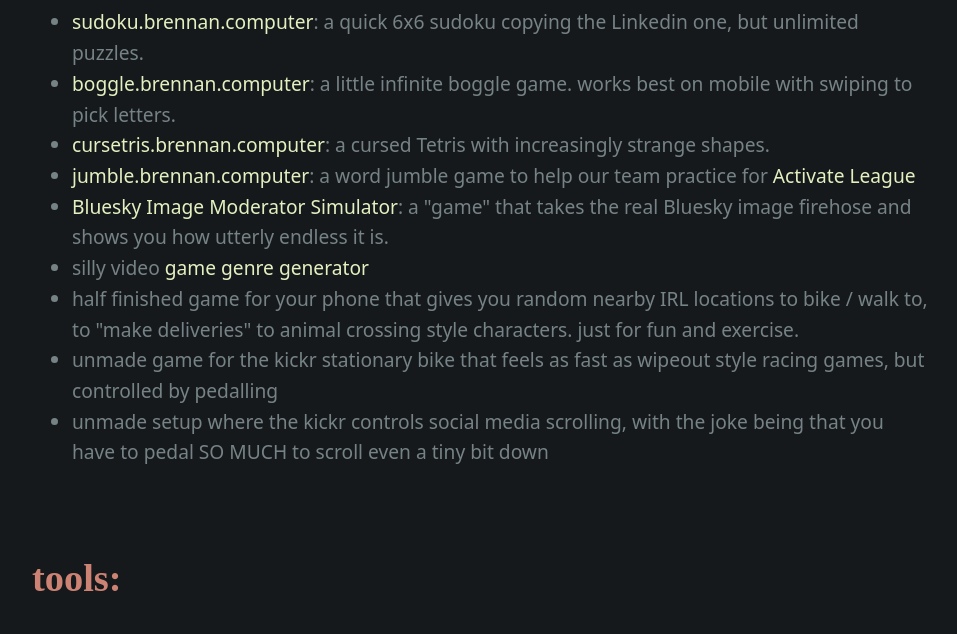
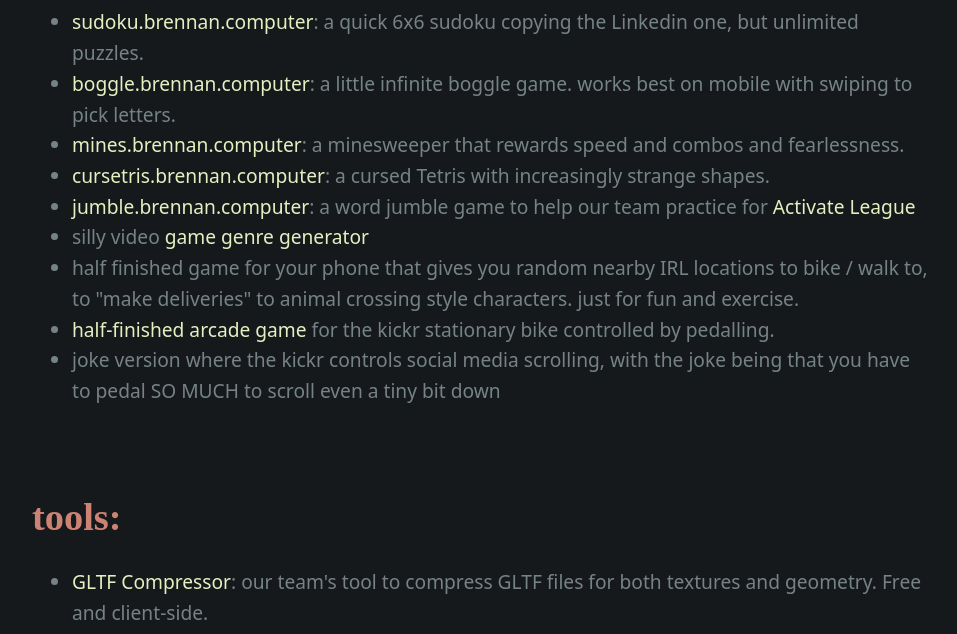
Before and after one commit to LTKMN/dotcomputer, a plain HTML site: page index.html in a window 1280 px wide. Shown: the part 316-950 px from the top of the page, without its empty margins (158-1115 px from the left). Drawn offline with Linux system fonts and the light colour scheme; a web font is replaced by a local one.

Commit message:
Update index.html

```diff
--- a/index.html
+++ b/index.html
@@ -96,18 +96,18 @@
     <ul>
       <li><a href="https://sudoku.brennan.computer">sudoku.brennan.computer</a>: a quick 6x6 sudoku copying the Linkedin one, but unlimited puzzles.</li>
       <li><a href="https://boggle.brennan.computer">boggle.brennan.computer</a>: a little infinite boggle game. works best on mobile with swiping to pick letters.</li>
+      <li><a href="https://mines.brennan.computer">mines.brennan.computer</a>: a minesweeper that rewards speed and combos and fearlessness.</li>
       <li><a href="https://cursetris.brennan.computer">cursetris.brennan.computer</a>: a cursed Tetris with increasingly strange shapes.</li>
       <li><a href="https://jumble.brennan.computer">jumble.brennan.computer</a>: a word jumble game to help our team practice for <a href="https://www.playactivate.com">Activate League</a></li>
-      <li><a href="https://bskyimagemoderator.brennan.computer/">Bluesky Image Moderator Simulator</a>: a "game" that takes the real Bluesky image firehose and shows you how utterly endless it is.</li>
       <li>silly video <a href="https://brennanletkeman.com/videogame.html">game genre generator</a></li>
       <li>half finished game for your phone that gives you random nearby IRL locations to bike / walk to, to "make deliveries" to animal crossing style characters. just for fun and exercise.</li>
-      <li>unmade game for the kickr stationary bike that feels as fast as wipeout style racing games, but controlled by pedalling</li>
-      <li>unmade setup where the kickr controls social media scrolling, with the joke being that you have to pedal SO MUCH to scroll even a tiny bit down</li>
+      <li><a href="https://bsky.app/profile/brennan.computer/post/3mbuc5nydds2q">half-finished arcade game</a> for the kickr stationary bike controlled by pedalling.</li>
+      <li>joke version where the kickr controls social media scrolling, with the joke being that you have to pedal SO MUCH to scroll even a tiny bit down</li>
     </ul>
 
     <h3>tools:</h3>
     <ul>
-      <li><a href="https://gltf-compressor.com/">GLTF Compressor</a>: a tool to compress GLTF files for both textures and geometry. Free and client-side.</li>
+      <li><a href="https://gltf-compressor.com/">GLTF Compressor</a>: our team's tool to compress GLTF files for both textures and geometry. Free and client-side.</li>
       <li><a href="https://pixel.brennan.computer">pixel.brennan.computer</a>: a pixel art crusher and editor I made for myself to make assets for [UNTITLED GAME PROJECT]</li>
       <li><a href="https://yarn.brennan.computer">yarn.brennan.computer</a>: take a picture of your yarn colours with your phone, and it'll generate complementary colour palettes for your knitting and weaving projects.</li>
       <li><a href="https://github.com/LTKMN/blender-curve-to-svg-2">Blender Curve to SVG addon</a> to export curves to SVGs for Blender 3.6+</li>
@@ -120,6 +120,7 @@
       <li><a href="https://blueretriever.netlify.app/">Blue Retriever</a>, a tiny tool that returns X most recent tweets from any account, for light bluesky scraping needs</li>
       <li><a href="https://brennan.computer/bren-cred.html">bren.cred</a>, the only REAL bluesky account credential system worth listening to! (it rates you on how similar your account name is to 'brennan.computer')</li>
       <li><a href="https://github.com/LTKMN/XtoB">XtoB</a>: a tool to cross-retweet Twitter / X posts to Bluesky using a local Chrome extension.</li>
+      <li><a href="https://bskyimagemoderator.brennan.computer/">Bluesky Image Moderator Simulator</a>: a "game" that takes the real Bluesky image firehose and shows you how utterly endless it is.</li>
       <li>unfinished prototype for <a href="https://bsky.app/profile/brennan.computer/post/3lbnge6vr2c2l">encoding highly compressed GLTF 3D models</a> into the alt text data of bluesky posts, which are more generous than the main text field.</li>
     </ul>
 
```
